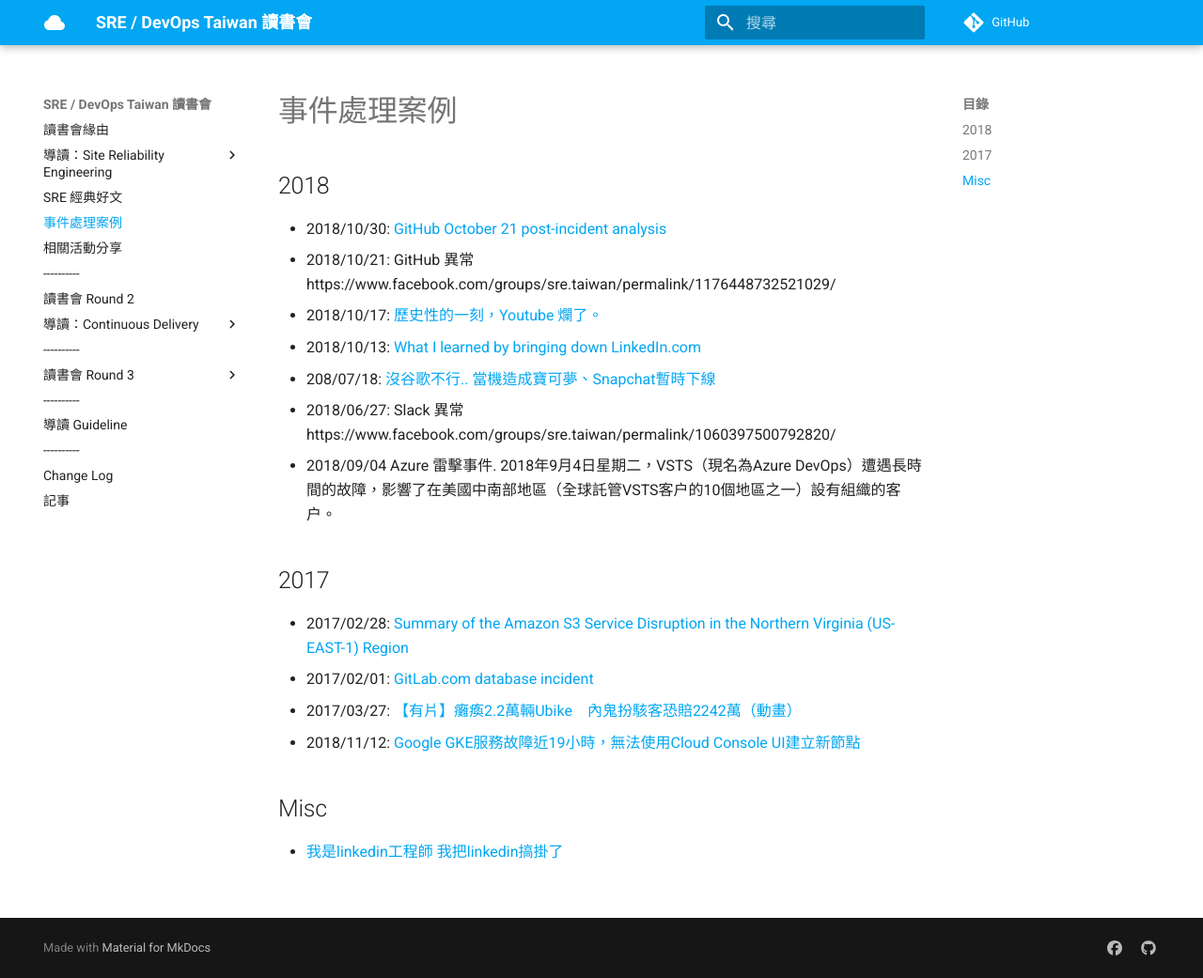
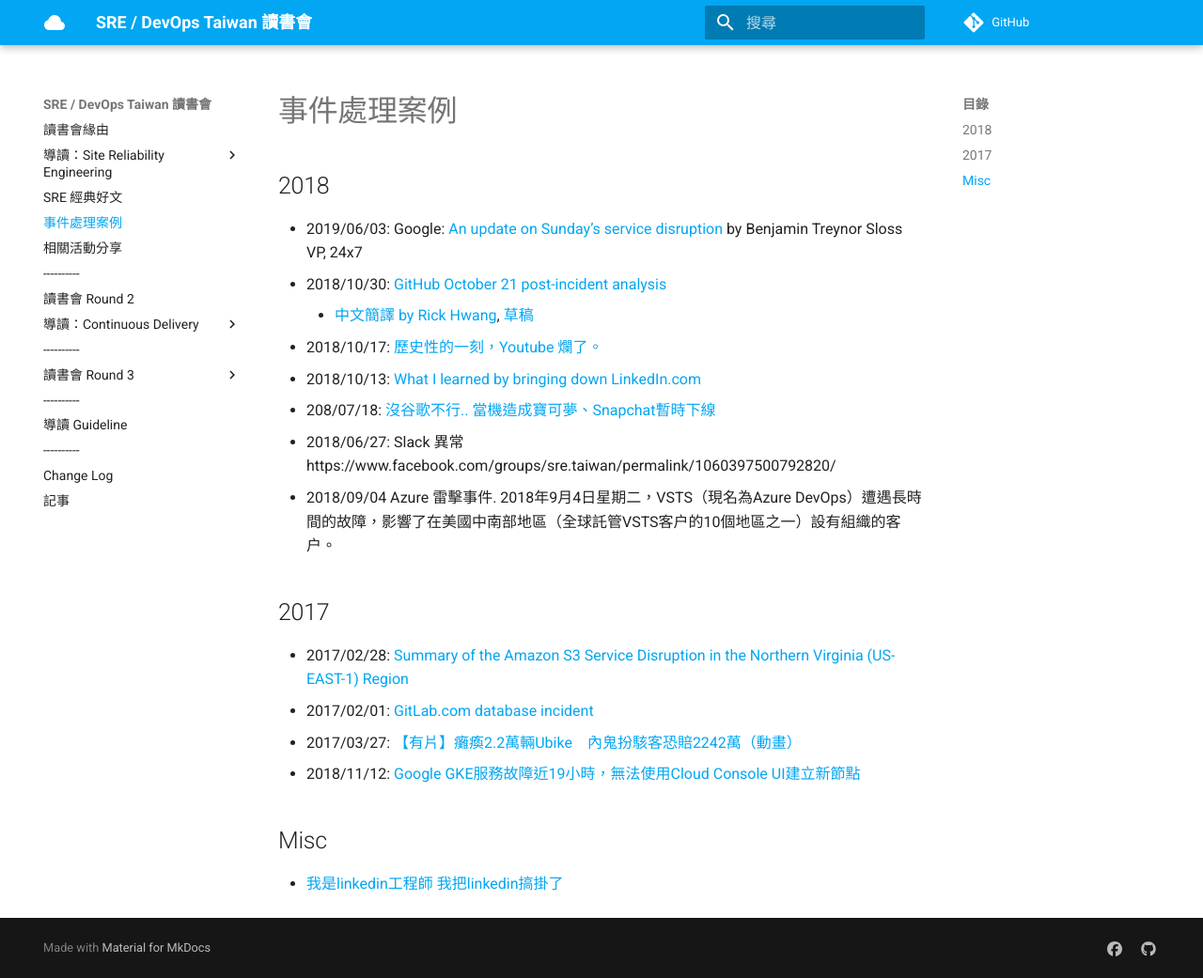
Before and after one commit to cross-community/study-area-docs, an MkDocs documentation site: the page built from docs/Incidents.md, in a window 1280 px wide and 1041 px high. Shown: the whole window at 94% size. Built offline with MkDocs 1.6.1 and Material for MkDocs 9.7.7, drawn with Linux system fonts in a browser that asks for light colours; comment, search, counter and statistics services are not loaded.

Commit message:
update on 20190605-1332, comment:

```diff
--- a/docs/Incidents.md
+++ b/docs/Incidents.md
@@ -1,8 +1,10 @@
 
 ## 2018
 
-* 2018/10/30: [GitHub October 21 post-incident analysis](https://blog.github.com/2018-10-30-oct21-post-incident-analysis/?fbclid=IwAR2l-X4imO6l2SnY1QdrtFoPr8BzVk83pf-_QJ-qS0mgwTgjtAC7z5vM3UU)
-* 2018/10/21: GitHub 異常 https://www.facebook.com/groups/sre.taiwan/permalink/1176448732521029/
+* 2019/06/03: Google: [An update on Sunday’s service disruption](https://cloud.google.com/blog/topics/inside-google-cloud/an-update-on-sundays-service-disruption) by Benjamin Treynor Sloss
+VP, 24x7
+* 2018/10/30: [GitHub October 21 post-incident analysis](https://blog.github.com/2018-10-30-oct21-post-incident-analysis/)
+    * [中文簡譯 by Rick Hwang](https://rickhw.github.io/2019/06/05/DevOps/Github-Incident-Analysis/), [草稿](https://www.facebook.com/groups/sre.taiwan/permalink/1176448732521029/)
 * 2018/10/17: [歷史性的一刻，Youtube 爛了。](https://www.facebook.com/groups/sre.taiwan/permalink/1164643200368249/)
 * 2018/10/13: [What I learned by bringing down LinkedIn.com](https://venturebeat.com/2018/10/13/what-i-learned-by-bringing-down-linkedin-com/)
 * 208/07/18: [沒谷歌不行.. 當機造成寶可夢、Snapchat暫時下線](https://news.cnyes.com/news/id/4167982)
--- a/mkdocs.yml
+++ b/mkdocs.yml
@@ -51,6 +51,7 @@ nav:
     - "春酒與選書": 03_K8s.md
     - "讀書會行程": "03_K8s/Schedule.md"
     - "讀書會 QA": "03_K8s/QA.md"
+    - "#01 ": "03_K8s/P01.md"
 #    - "相見歡": "03_K8s/0314.md"
   - "----------": separator.md
   - "導讀 Guideline": GuideLine.md
```
Also changed, not shown: docs/03_K8s/P01.md (added, +24 -0 lines).
